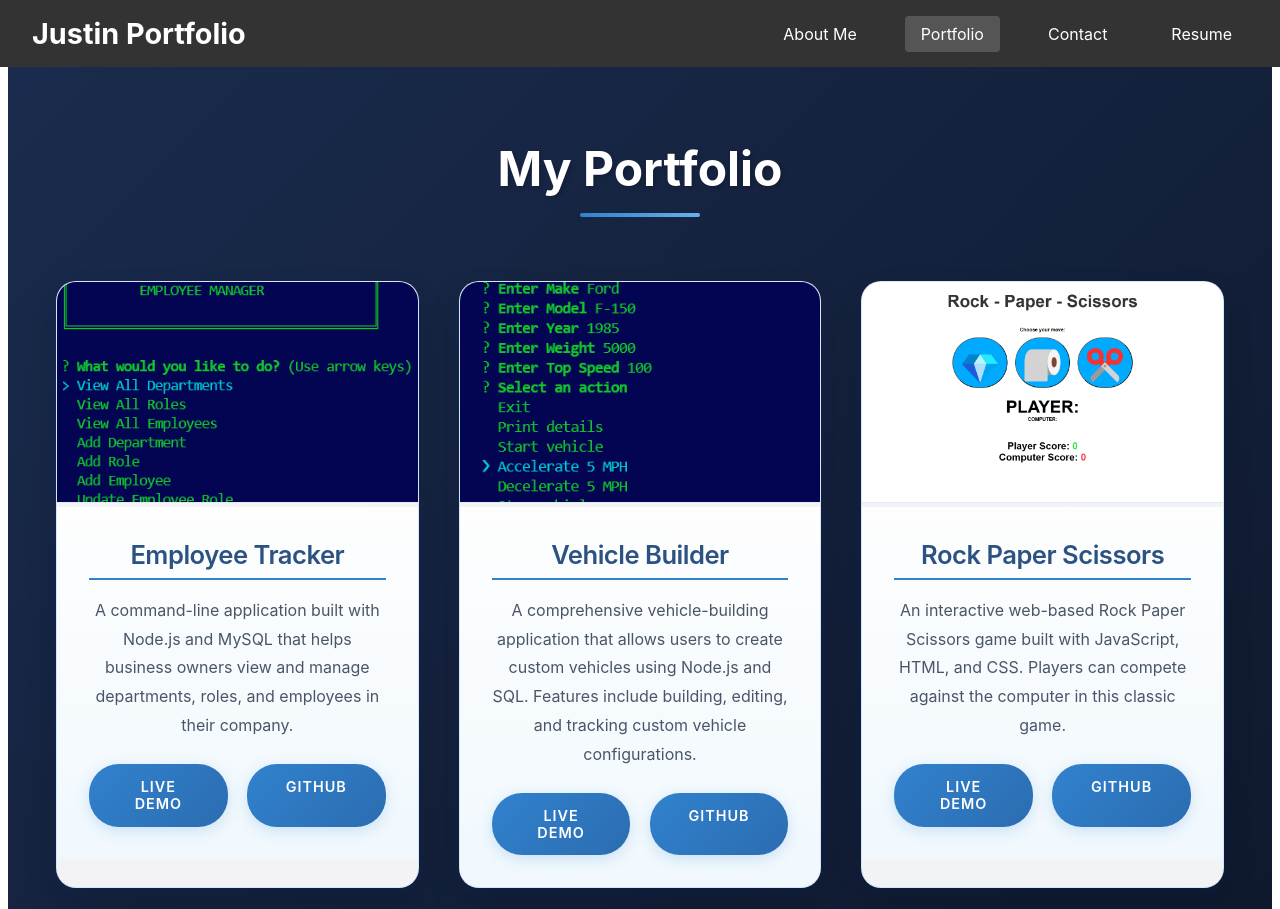
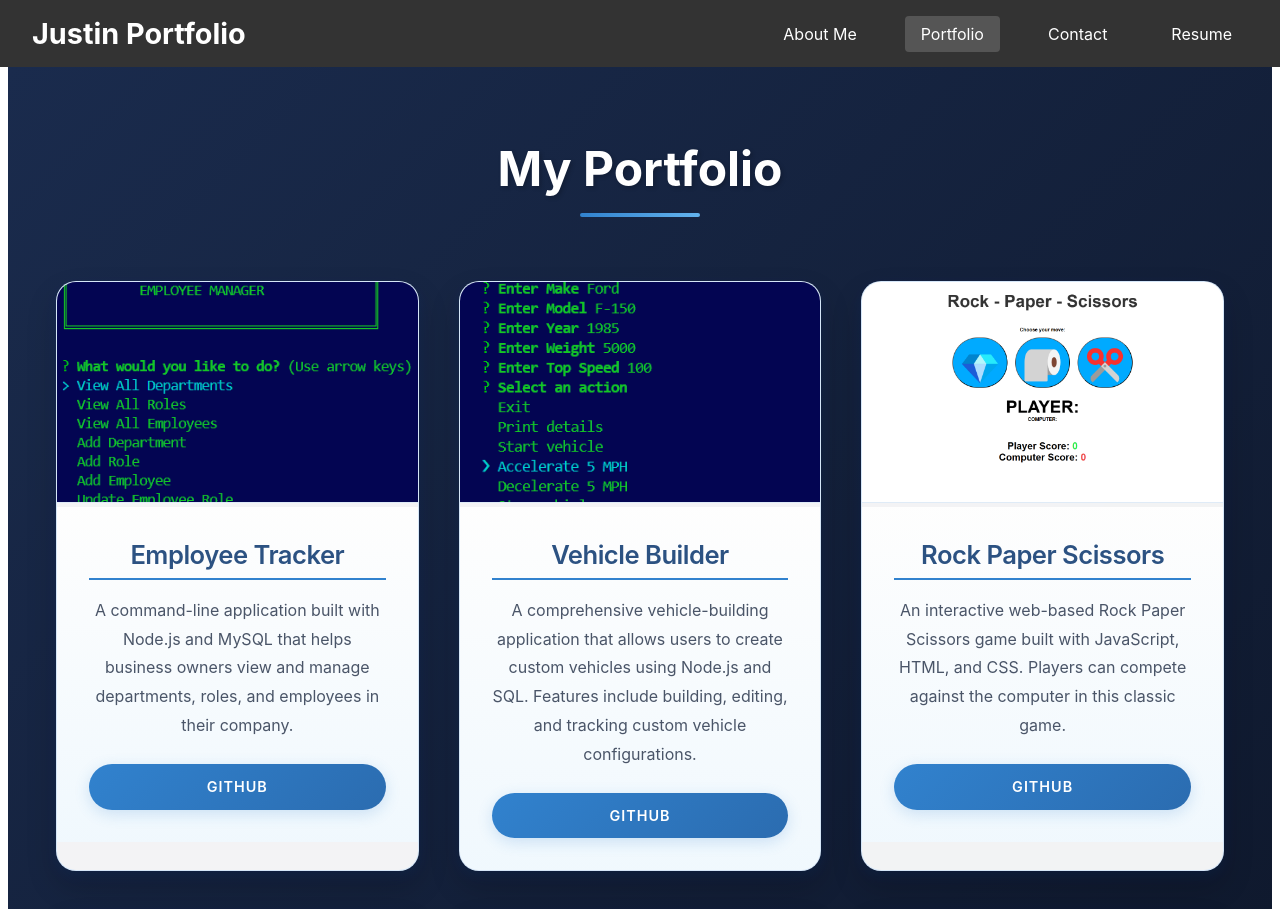
Before and after one commit to Myrmecology/React-Portfolio, a React (Create React App) app: page /portfolio in a window 1280 px wide. Shown: the top 909 px of the page. Built offline with nearby package versions, Linux system fonts and the light colour scheme.

Commit message:
portfolio button update

```diff
--- a/src/pages/Portfolio.js
+++ b/src/pages/Portfolio.js
@@ -1,53 +1,41 @@
 import React from 'react';
 import './Portfolio.css';
-import employeeTracker from '../assets/images/employee-tracker.png';
-import vehicleBuilder from '../assets/images/vehicle-builder.png';
-import rockPaperScissors from '../assets/images/rock-paper-scissors.png';
-import fancySite from '../assets/images/fancy-site.png';
-import weatherDashboard from '../assets/images/weather-dashboard.png';
-import readmeGenerator from '../assets/images/readme-generator.png';
 
 function Portfolio() {
   const projects = [
     {
       title: "Employee Tracker",
-      image: employeeTracker,
-      deployedUrl: "https://github.com/Myrmecology/employee-tracker#readme",
+      image: require("../assets/images/employee-tracker.png"),
       githubUrl: "https://github.com/Myrmecology/employee-tracker",
       description: "A command-line application built with Node.js and MySQL that helps business owners view and manage departments, roles, and employees in their company."
     },
     {
       title: "Vehicle Builder",
-      image: vehicleBuilder,
-      deployedUrl: "https://github.com/Myrmecology/Vehicle-Builder#readme",
+      image: require("../assets/images/vehicle-builder.png"),
       githubUrl: "https://github.com/Myrmecology/Vehicle-Builder",
       description: "A comprehensive vehicle-building application that allows users to create custom vehicles using Node.js and SQL. Features include building, editing, and tracking custom vehicle configurations."
     },
     {
       title: "Rock Paper Scissors",
-      image: rockPaperScissors,
-      deployedUrl: "https://myrmecology.github.io/Rock_Paper_Scissors/",
+      image: require("../assets/images/rock-paper-scissors.png"),
       githubUrl: "https://github.com/Myrmecology/Rock_Paper_Scissors",
       description: "An interactive web-based Rock Paper Scissors game built with JavaScript, HTML, and CSS. Players can compete against the computer in this classic game."
     },
     {
       title: "Fancy Site",
-      image: fancySite,
-      deployedUrl: "https://myrmecology.github.io/Fancy-Site/",
+      image: require("../assets/images/fancy-site.png"),
       githubUrl: "https://github.com/Myrmecology/Fancy-Site",
       description: "A sleek and modern website showcasing advanced CSS techniques including animations, flexbox layouts, and responsive design principles."
     },
     {
       title: "Weather Dashboard",
-      image: weatherDashboard,
-      deployedUrl: "https://myrmecology.github.io/Weather-Dashboard/",
+      image: require("../assets/images/weather-dashboard.png"),
       githubUrl: "https://github.com/Myrmecology/Weather-Dashboard",
       description: "A dynamic weather dashboard that provides current weather conditions and 5-day forecasts for any city. Built with OpenWeather API, JavaScript, and Bootstrap."
     },
     {
       title: "README Generator",
-      image: readmeGenerator,
-      deployedUrl: "https://github.com/Myrmecology/README-generator#readme",
+      image: require("../assets/images/readme-generator.png"),
       githubUrl: "https://github.com/Myrmecology/README-generator",
       description: "A command-line application that dynamically generates professional README files for projects. Built with Node.js and Inquirer.js."
     }
@@ -64,7 +52,6 @@ function Portfolio() {
               <h3>{project.title}</h3>
               <p>{project.description}</p>
               <div className="project-links">
-                <a href={project.deployedUrl} target="_blank" rel="noopener noreferrer">Live Demo</a>
                 <a href={project.githubUrl} target="_blank" rel="noopener noreferrer">GitHub</a>
               </div>
             </div>
```
